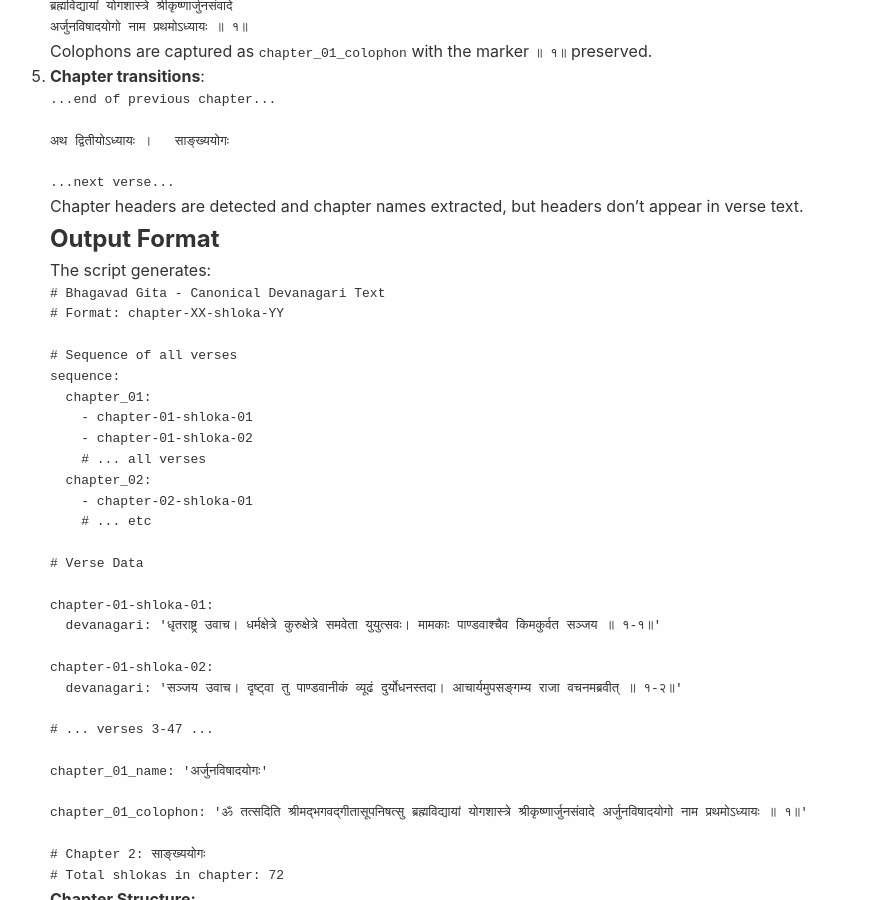
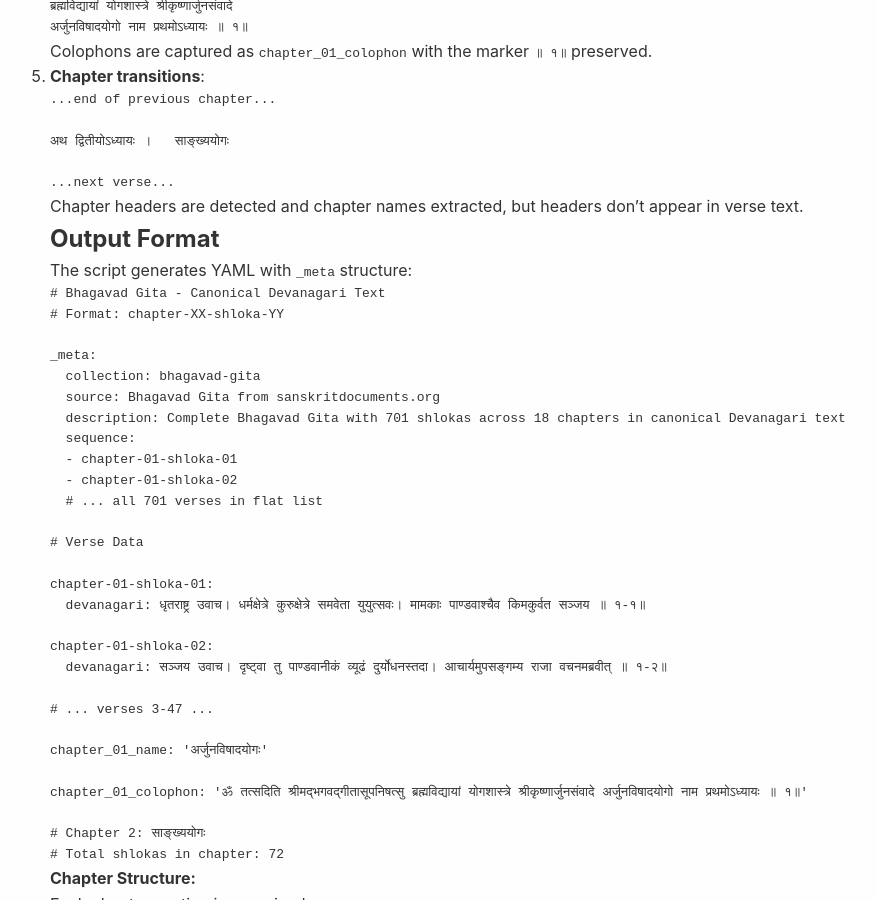
Before and after one commit to sanatan-learnings/bhagavad-gita, a Jekyll site: the page built from docs/parse-gita-readme.md, in a window 1280 px wide and 900 px high, scrolled down 2747 px. Shown: the whole window, without its empty margins (160-1036 px from the left). Built offline with Jekyll 4.4.1, drawn with Linux system fonts in a browser that asks for light colours; our own code applies the rules of GitHub Pages for plain Markdown files.

Commit message:
Update parser documentation to reflect _meta format
- Document that parse_gita.py generates _meta format directly
- Show flat sequence structure in examples
- Remove quotes from devanagari examples (single-line format)
- Reflect consolidated script functionality

Co-Authored-By: Claude Sonnet 4.5 <noreply@anthropic.com>

````diff
--- a/docs/parse-gita-readme.md
+++ b/docs/parse-gita-readme.md
@@ -176,29 +176,28 @@ devanagari: 'धर्मक्षेत्रे कुरुक्षेत्
 
 ## Output Format
 
-The script generates:
+The script generates YAML with `_meta` structure:
 
 ```yaml
 # Bhagavad Gita - Canonical Devanagari Text
 # Format: chapter-XX-shloka-YY
 
-# Sequence of all verses
-sequence:
-  chapter_01:
-    - chapter-01-shloka-01
-    - chapter-01-shloka-02
-    # ... all verses
-  chapter_02:
-    - chapter-02-shloka-01
-    # ... etc
+_meta:
+  collection: bhagavad-gita
+  source: Bhagavad Gita from sanskritdocuments.org
+  description: Complete Bhagavad Gita with 701 shlokas across 18 chapters in canonical Devanagari text
+  sequence:
+  - chapter-01-shloka-01
+  - chapter-01-shloka-02
+  # ... all 701 verses in flat list
 
 # Verse Data
 
 chapter-01-shloka-01:
-  devanagari: 'धृतराष्ट्र उवाच। धर्मक्षेत्रे कुरुक्षेत्रे समवेता युयुत्सवः। मामकाः पाण्डवाश्चैव किमकुर्वत सञ्जय ॥ १-१॥'
+  devanagari: धृतराष्ट्र उवाच। धर्मक्षेत्रे कुरुक्षेत्रे समवेता युयुत्सवः। मामकाः पाण्डवाश्चैव किमकुर्वत सञ्जय ॥ १-१॥
 
 chapter-01-shloka-02:
-  devanagari: 'सञ्जय उवाच। दृष्ट्वा तु पाण्डवानीकं व्यूढं दुर्योधनस्तदा। आचार्यमुपसङ्गम्य राजा वचनमब्रवीत् ॥ १-२॥'
+  devanagari: सञ्जय उवाच। दृष्ट्वा तु पाण्डवानीकं व्यूढं दुर्योधनस्तदा। आचार्यमुपसङ्गम्य राजा वचनमब्रवीत् ॥ १-२॥
 
 # ... verses 3-47 ...
 
````
